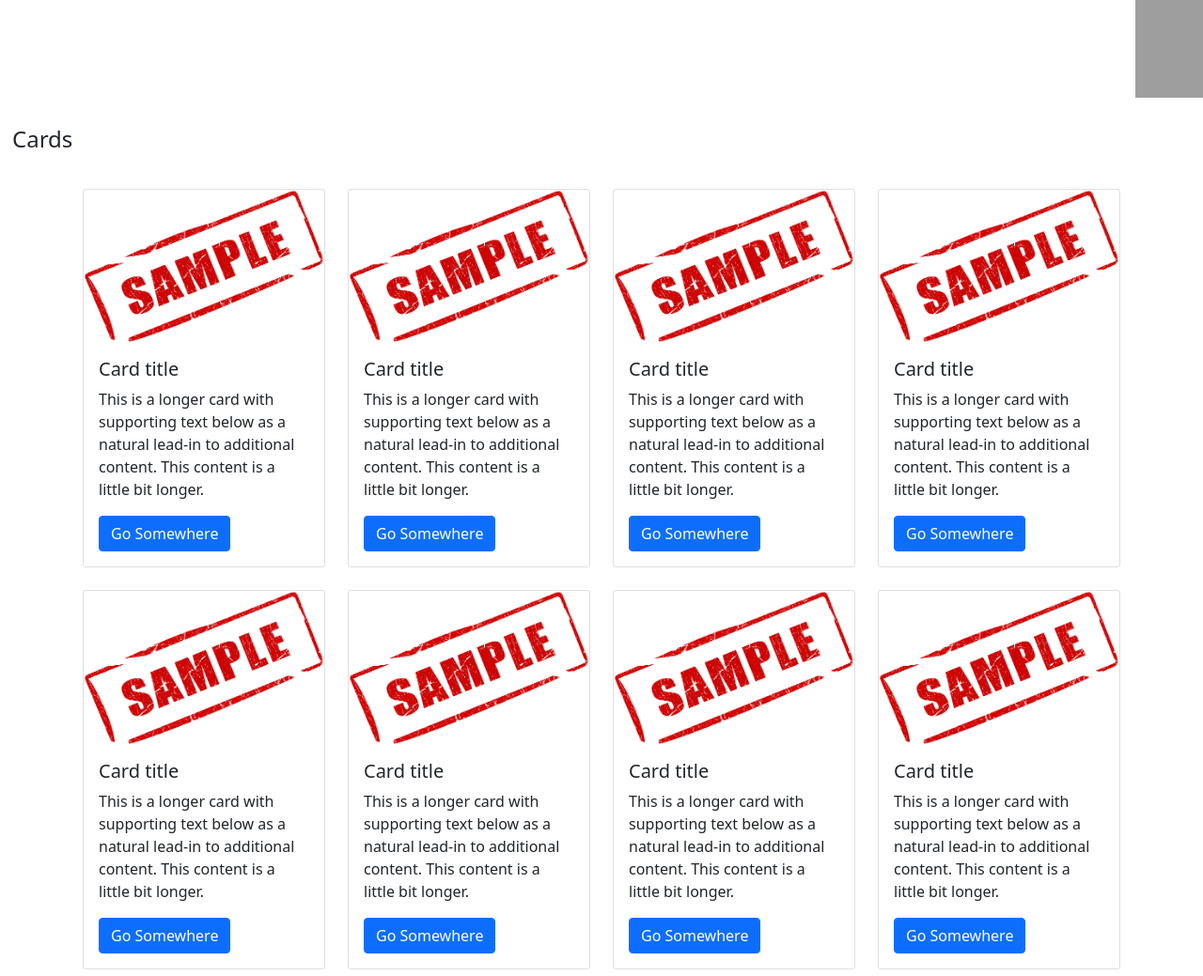
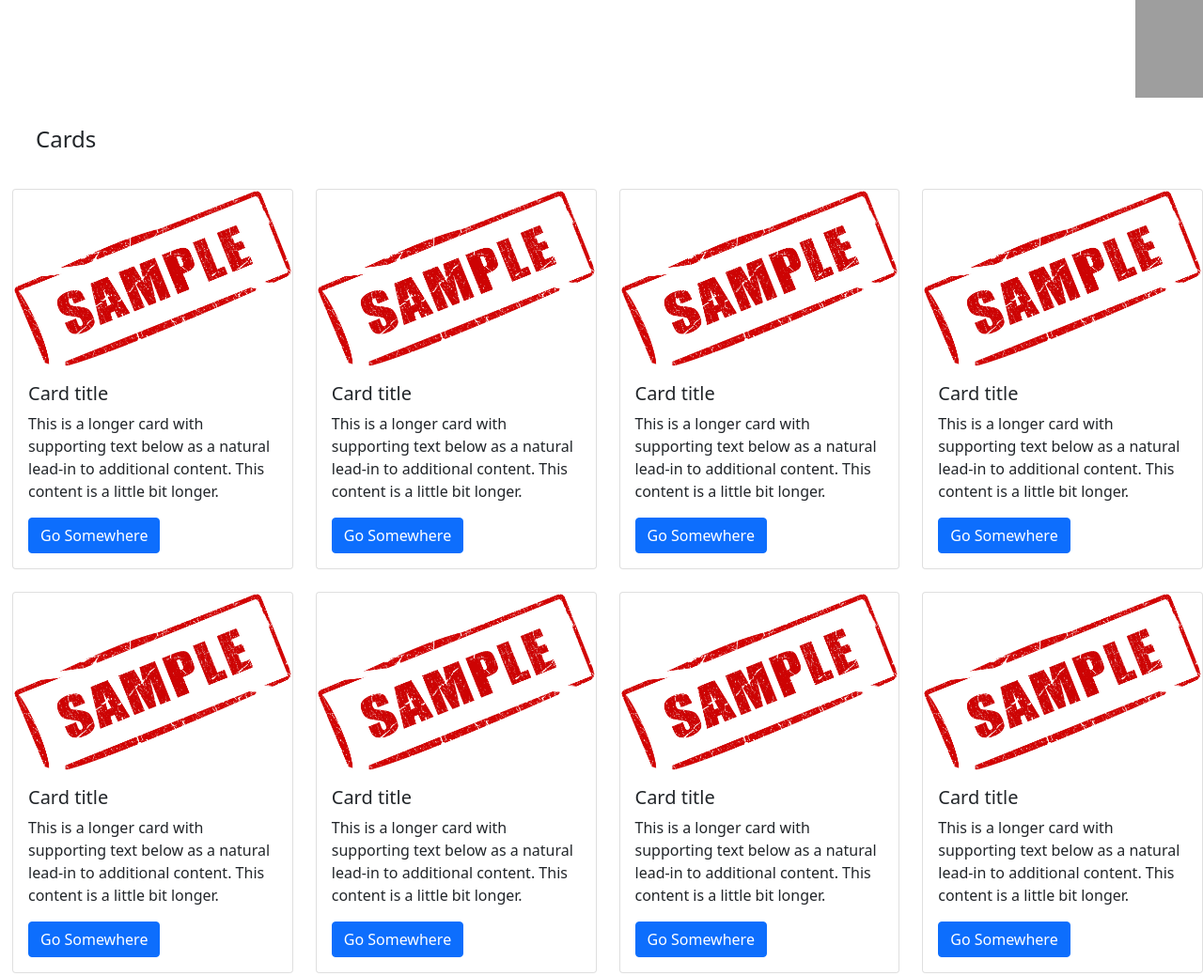
Before and after one commit to amalmhd/WelcomeToTinkerhub, a plain HTML site: page index.html in a window 1280 px wide. Shown: the part 856-1895 px from the top of the page at 94% size. Drawn offline with nearby package versions, Linux system fonts and the light colour scheme; grey boxes are pictures that could not be loaded.

Commit message:
Update style.css

```diff
--- a/style.css
+++ b/style.css
@@ -2,8 +2,6 @@
     position: fixed;
     z-index: 22;
 }
-
-
 .carousel-caption{
 
     left: 50%;
@@ -15,12 +13,12 @@
 
 }
 #card{
-  padding-left: 25px;
+  padding-left: 50px;
   padding-top: 30px;
 }
 
 .container{
-    padding: 100px;
+    padding-left: 25px;
     padding-top: 30px;
 }
 .star{
```
